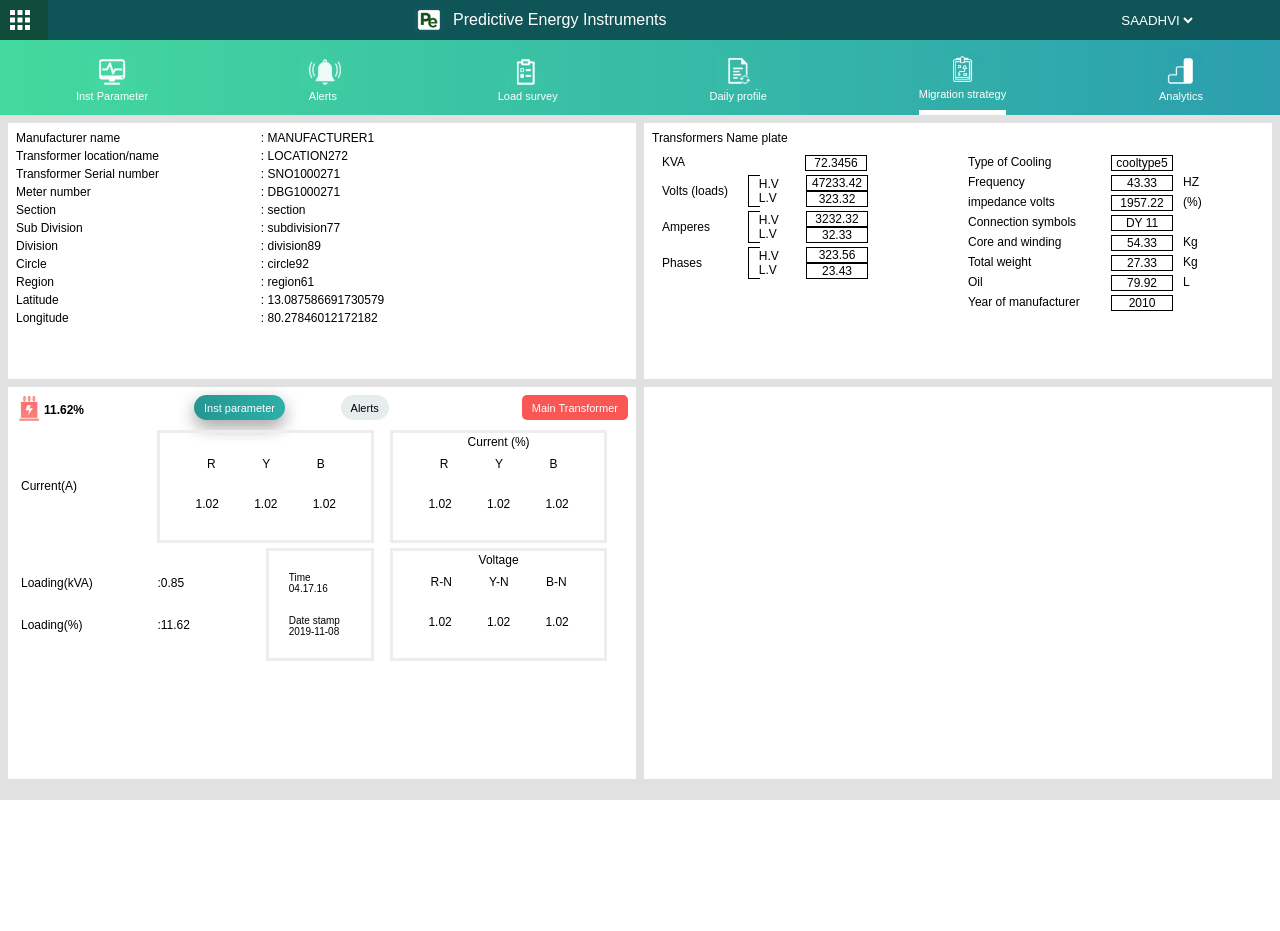
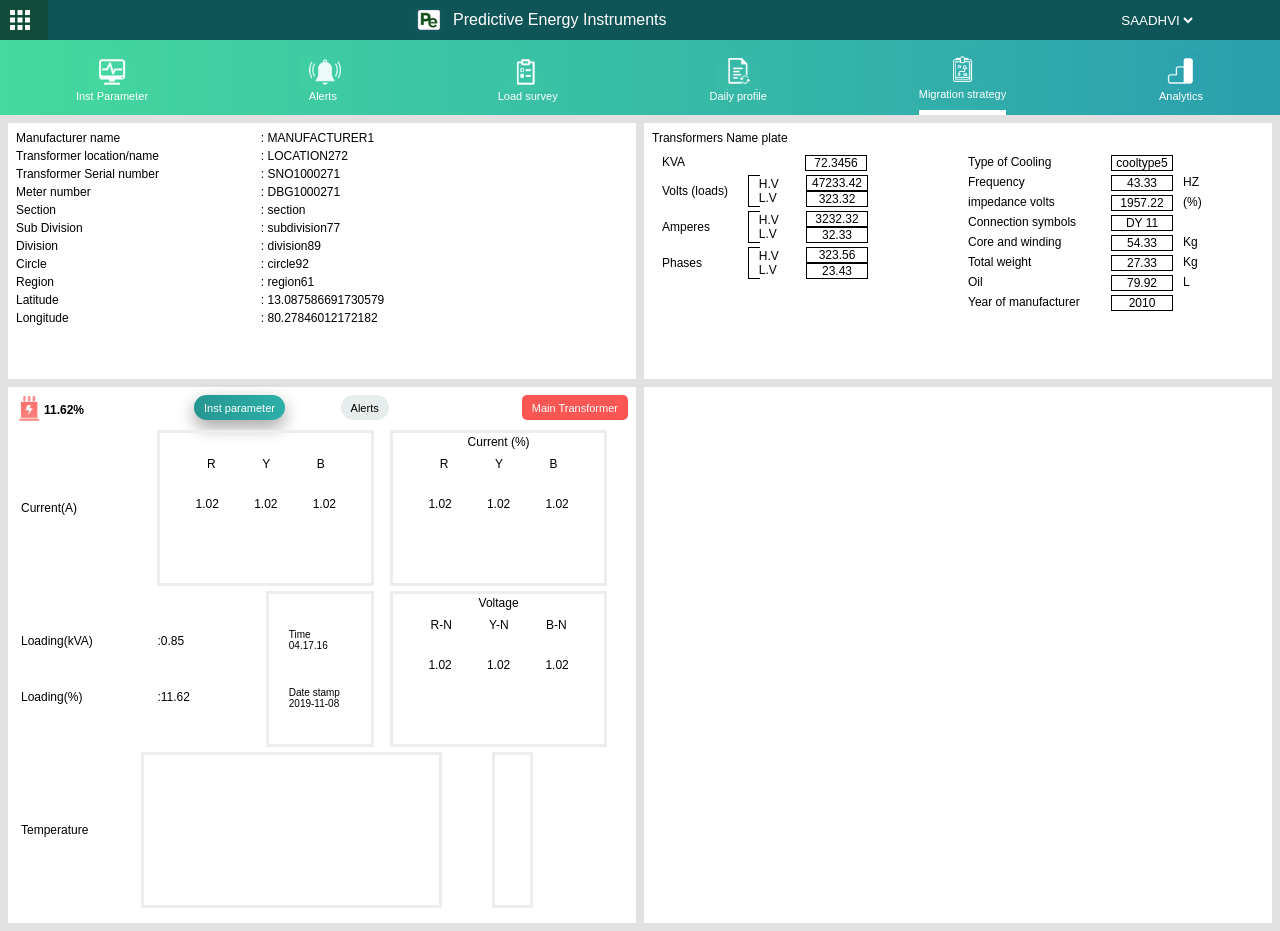
Before and after one commit to Jaiganesh-prakasam/tabNavigationGenericComponents, an Angular app: page /page/migrationStrategy in a window 1280 px wide. Before the commit the page ends 800 px from the top, so only its background shows below. Built offline with nearby package versions, Linux system fonts and the light colour scheme.

Commit message:
temperature graph layout

```diff
--- a/src/app/page/migration-strategy/migration-strategy.component.html
+++ b/src/app/page/migration-strategy/migration-strategy.component.html
@@ -159,7 +159,31 @@
           ></ryb-grid>
         </div>
       </div>
-      <div></div>
+      <div style="min-height: 30% ; display: flex; margin:5px;">
+        <div
+          style="min-width: 20%; display: flex; flex-direction: column; justify-content: space-evenly;"
+        >
+          <div>
+            Temperature
+          </div>
+        </div>
+        <div
+          style="min-width: calc(50% - 6px); display: flex; flex-direction: column; justify-content: space-evenly; border: solid #eeeded 3px; font-size: 10px;"
+        >
+          <!-- temp graphs -->
+        </div>
+        <div
+          style=" display:flex; min-width: 30%;justify-content: space-evenly;"
+        >
+          <div style="display: flex; min-height: calc(100% - 6px); width: 45%;">
+            <div
+              style="min-width: calc(50% - 6px); display: flex; flex-direction: column; justify-content: space-evenly; border: solid #eeeded 3px; font-size: 10px;"
+            >
+              <!--  oil graphs -->
+            </div>
+          </div>
+        </div>
+      </div>
     </div>
 
     <div class="card card-right card-bottom"></div>
--- a/src/app/page/migration-strategy/migration-strategy.component.sass
+++ b/src/app/page/migration-strategy/migration-strategy.component.sass
@@ -1,7 +1,8 @@
 .background
     background-color: #e1e1e1
     width: 100%
-    height: calc(100vh - 115px)
+    min-height: calc(100vh - 115px)
+    // height: calc(100% - 115px)
     font-family: Sans-serif
     font-size: 12px
 .card
@@ -15,7 +16,7 @@
 .card-bottom
     margin-bottom: 8px
     margin-top: 4px
-    min-height: 47vh
+    min-height: 65vh
 .card-left
     margin-left: 8px
     margin-right: 4px
```
